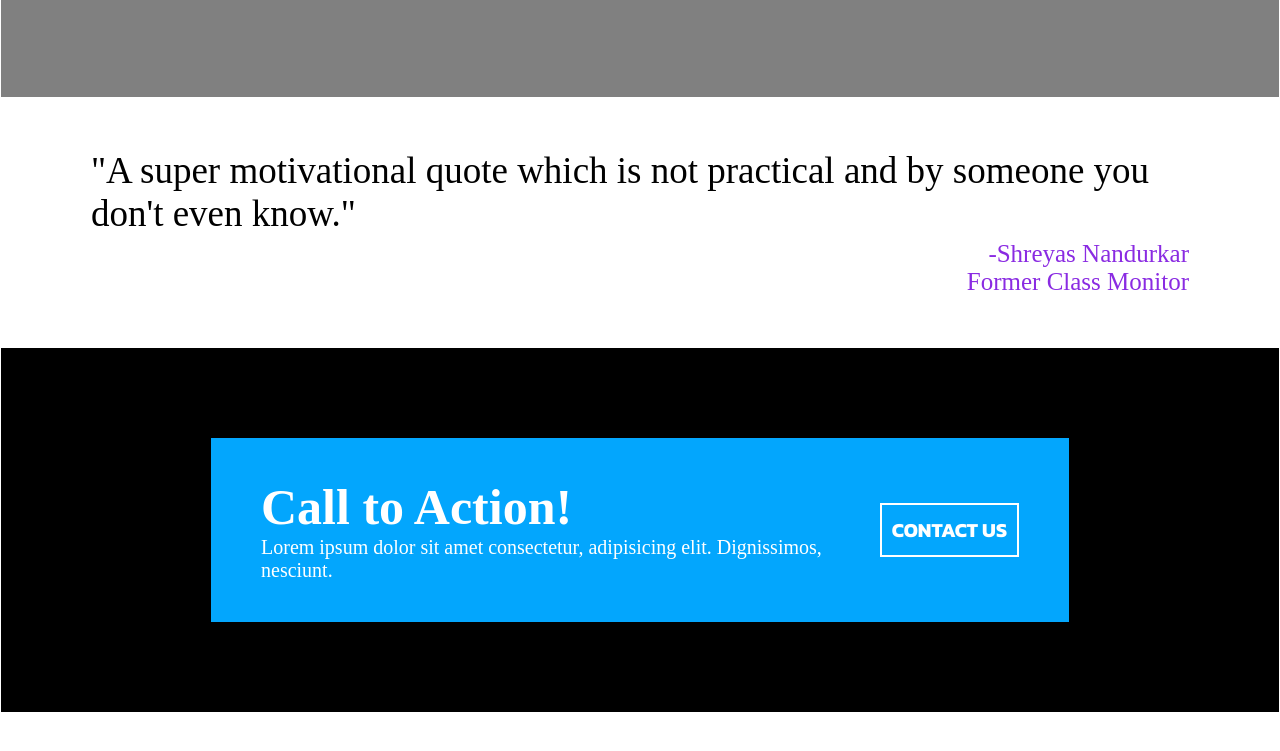
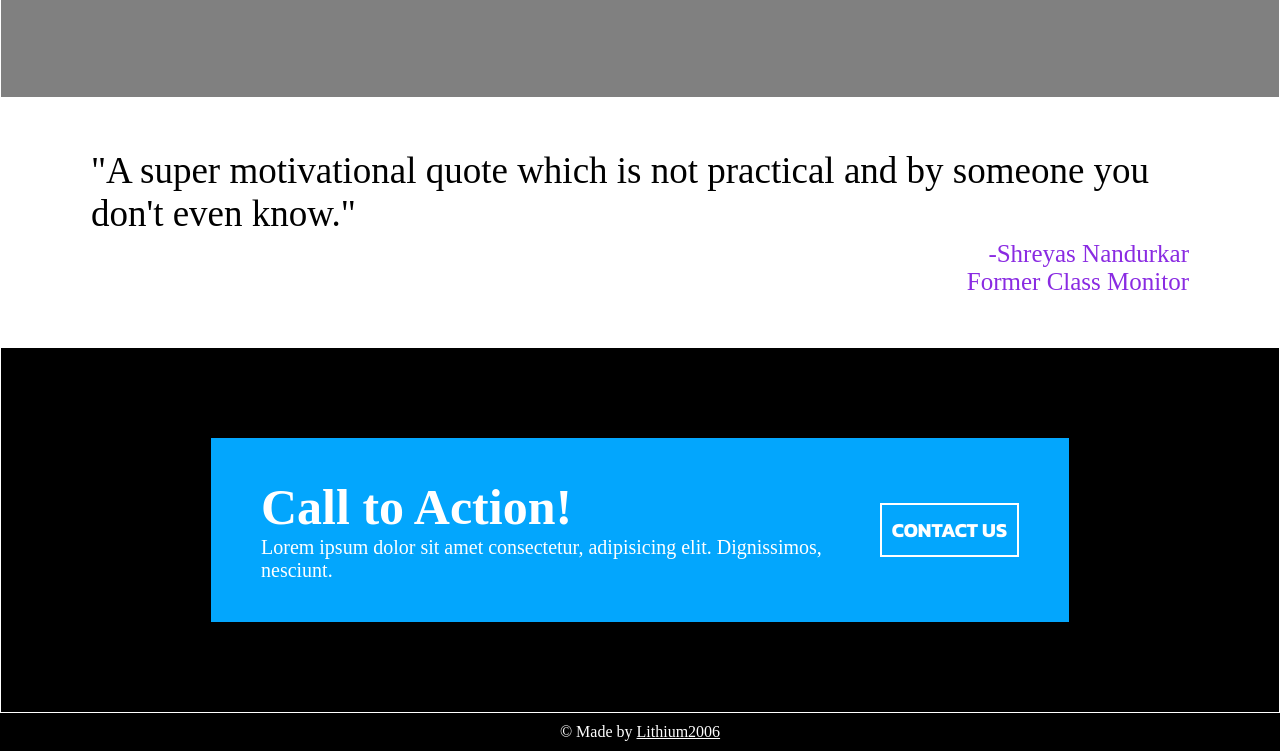
Before and after one commit to Lithium2006/landing-page, a plain HTML site: page index.html in a window 1280 px wide. Shown: the part 878-1629 px from the top of the page. Before the commit the page ends 1591 px from the top, so only its background shows below. Drawn offline with Linux system fonts and the light colour scheme; a web font is replaced by a local one.

Commit message:
Added Footer

```diff
--- a/index.html
+++ b/index.html
@@ -68,5 +68,7 @@
         </div>
     </div>
 </body>
+<footer>&copy; Made by <a href="https://github.com/Lithium2006">Lithium2006</a></footer>
+
 
 </html>
--- a/styles.css
+++ b/styles.css
@@ -214,3 +214,10 @@ body {
     min-width: fit-content;
     align-self: center;
 }
+
+footer, footer a {
+    text-align: center;
+    color: white;
+    background-color: black;
+    padding: 10px 0px;
+}
```
